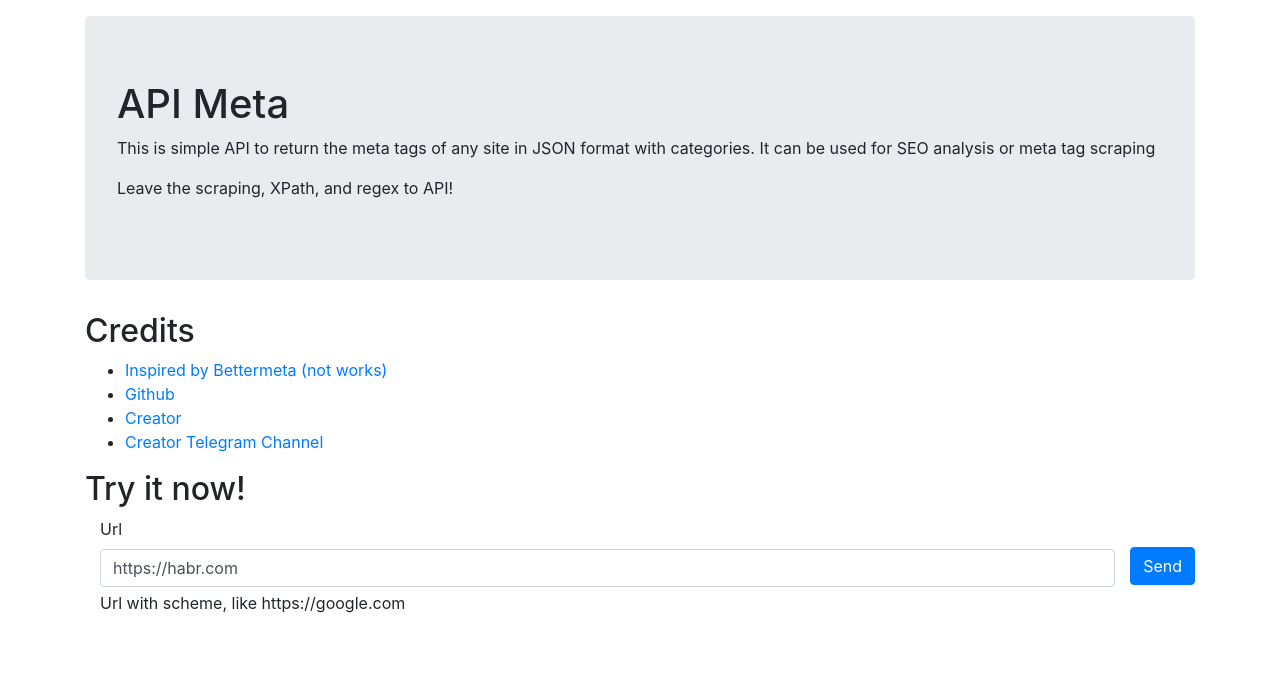
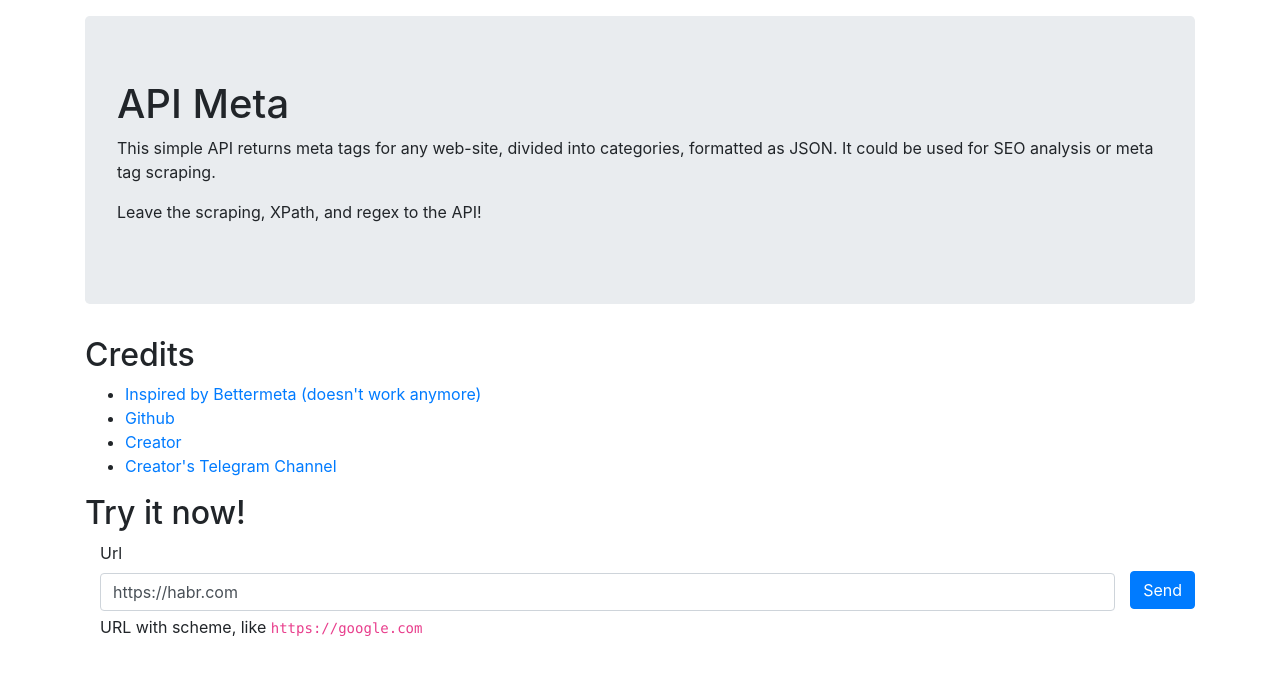
Before and after one commit to kiriharu/apimeta, a Python web app: template apimeta/templates/index.html in a window 1280 px wide. Shown: the part 56-731 px from the top of the page. Run offline with Jinja, Linux system fonts and the light colour scheme; the template is opened without the code that fills it, so the values that code supplies are empty.

Commit message:
Changed text to be a bit English-friendlier

```diff
--- a/apimeta/templates/index.html
+++ b/apimeta/templates/index.html
@@ -22,9 +22,9 @@
 
         <div class="jumbotron mt-3">
             <h1>API Meta</h1>
-            <p>This is simple API to return the meta tags of any site in JSON format with categories.
-                It can be used for SEO analysis or meta tag scraping</p>
-            <p>Leave the scraping, XPath, and regex to API!</p>
+            <p>This simple API returns meta tags for any web-site, divided into categories, formatted as JSON.
+                It could be used for SEO analysis or meta tag scraping.</p>
+            <p>Leave the scraping, XPath, and regex to the API!</p>
         </div>
 
         <div class="credits">
@@ -33,10 +33,10 @@
 
         <div>
             <ul>
-                <li><a href="https://bettermeta.io/?ref=apimeta.kiriha.ru">Inspired by Bettermeta (not works)</a></li>
+                <li><a href="https://bettermeta.io/?ref=apimeta.kiriha.ru">Inspired by Bettermeta (doesn't work anymore)</a></li>
                 <li><a href="https://github.com/kiriharu/apimeta">Github</a></li>
                 <li><a href="https://kiriha.ru">Creator</a></li>
-                <li><a href="https://t.me/kiriharu">Creator Telegram Channel</a></li>
+                <li><a href="https://t.me/kiriharu">Creator's Telegram Channel</a></li>
             </ul>
         </div>
 
@@ -49,7 +49,7 @@
                     <div>
                         <label for="site-url">Url</label>
                         <input value="https://habr.com" class="form-control" id="site-url" aria-describedby="urlHelpBlock">
-                        <div id="urlHelpBlock" class="form-text"> Url with scheme, like https://google.com </div>
+                        <div id="urlHelpBlock" class="form-text">URL with scheme, like <code>https://google.com</code></div>
                     </div>
                 </div>
                 <div class="d-grid gap-2">
```
Also changed, not shown: readme.md.
